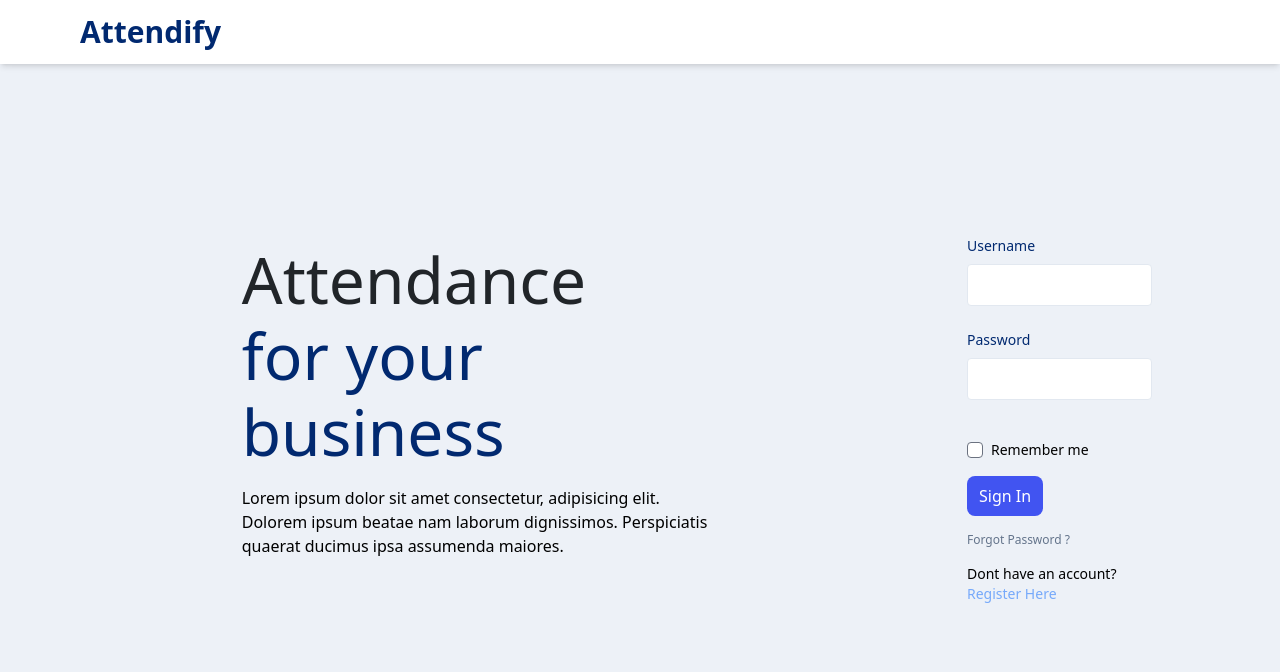
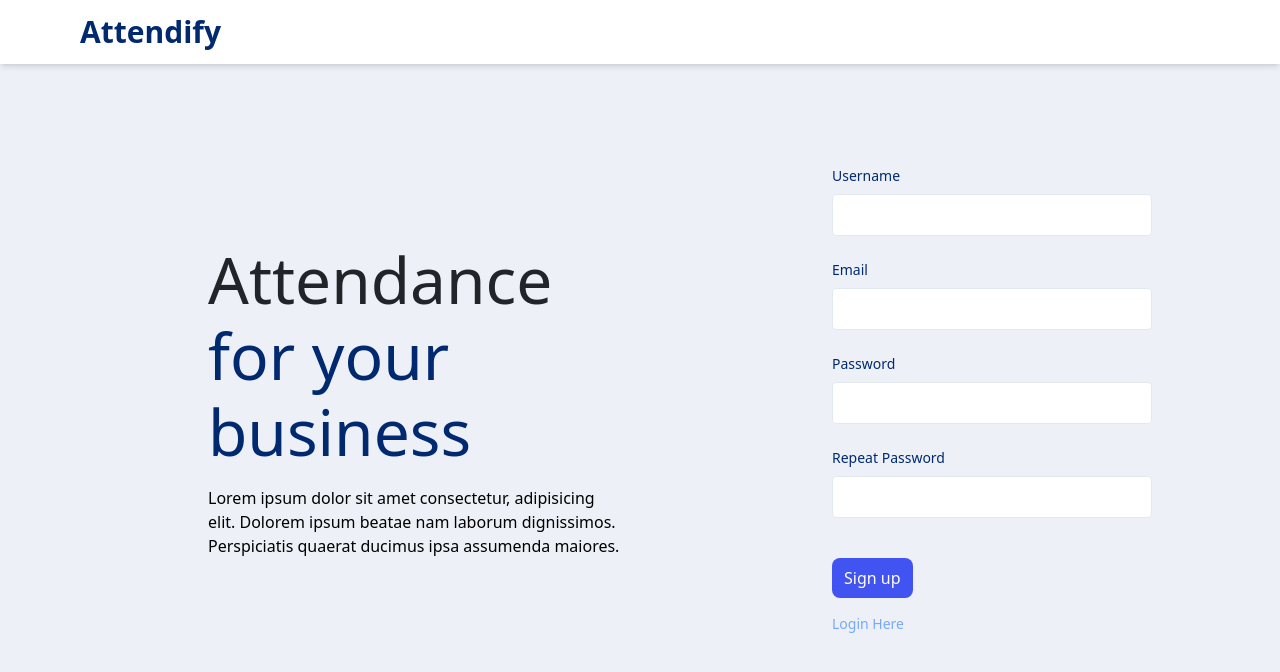
Before and after one commit to r-antoni/Attendify, a React (Vite) app: page /register in a window 1280 px wide. Shown: the top 672 px of the page. Built offline with nearby package versions, Linux system fonts and the light colour scheme.

Commit message:
add register form

```diff
--- a/src/components/LoginForm.jsx
+++ b/src/components/LoginForm.jsx
@@ -4,8 +4,8 @@ import Button from './reuseable/Button'
 
 const LoginForm = () => {
   return (
-    <div className="">
-      <form className="flex flex-col gap-10 justify-center min-h-screen pr-32">
+    <div>
+      <form className="flex flex-col gap-10 justify-center min-h-screen px-20">
         <div className="flex gap-10">
           <InputButton name="Teacher" textcolor="text-secondary" background="bg-transparent" border="border-[1px] border-secondary" />
           <InputButton name="Admin" textcolor="text-secondary" background="bg-transparent" border="border-[1px] border-secondary" />
--- a/src/components/RegisterForm.jsx
+++ b/src/components/RegisterForm.jsx
@@ -1,26 +1,19 @@
 import InputText from "./reuseable/InputText"
 import Button from "./reuseable/Button"
-import InputButton from "./reuseable/InputButton"
 
 const RegisterForm = () => {
   return (
     <div>
       <form className="flex flex-col gap-10 justify-center min-h-screen pr-32">
-        <div className="flex gap-10">
-          {/* <InputButton name="Teacher" textcolor="text-secondary" background="bg-transparent" border="border-[1px] border-secondary" />
-          <InputButton name="Admin" textcolor="text-secondary" background="bg-transparent" border="border-[1px] border-secondary" /> */}
-        </div>
         <div className="flex flex-col gap-6">
           <InputText name="username" label="Username" type="text" />
+          <InputText name="email" label="Email" type="email" />
           <InputText name="password" label="Password" type="password" />
+          <InputText name="repeatPassword" label="Repeat Password" type="password" />
         </div>
         <div className="flex flex-col items-start gap-4">
-          <div className="flex items-center text-sm gap-2">
-            <input className="rounded" type="checkbox" /> <span>Remember me</span>
-          </div>
-          <Button type="submit">Sign In</Button>
-          <a className="text-slate-500 text-xs font-normal" href="/">Forgot Password ?</a>
-          <p className="text-sm">Dont have an account? <a className="text-blue-400" href="/">Register Here</a></p>
+          <Button type="submit">Sign up</Button>
+          <p className="text-sm"><a className="text-blue-400" href="/">Login Here</a></p>
         </div>
       </form>
     </div>
--- a/src/components/reuseable/InputText.jsx
+++ b/src/components/reuseable/InputText.jsx
@@ -1,6 +1,6 @@
 const Input = ({ name, label, type }) => {
     return (
-        <div className="flex flex-col gap-2 text-sm">
+        <div className="flex flex-col gap-2 text-sm w-80">
             <label className="block text-title font-normal" htmlFor={name}>{label}</label>
             <input className="w-full border border-slate-200 rounded px-4 py-2 outline-none" type={type} name={name} id={name} />
         </div>
```
